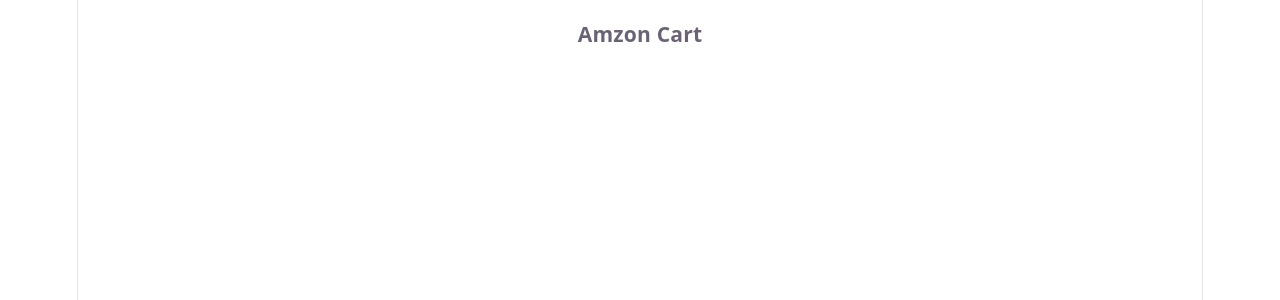
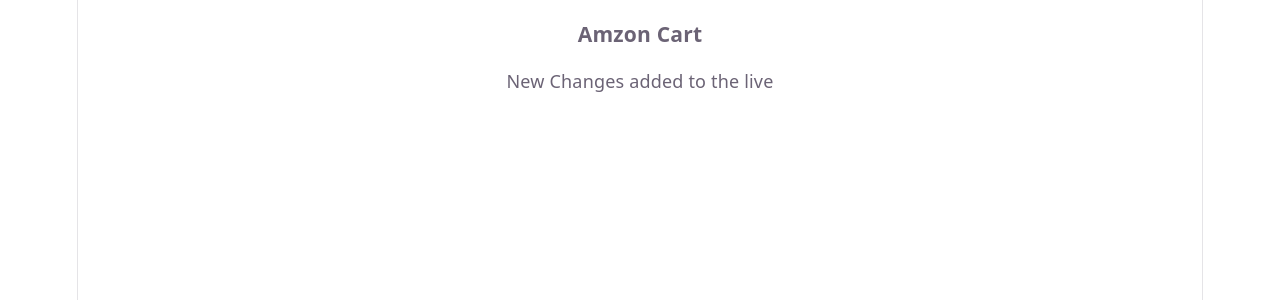
Before and after one commit to sreekanthkona3/amazon, a React (Vite) app: page / in a window 1280 px wide. Shown: the top 300 px of the page. Built offline with nearby package versions, Linux system fonts and the light colour scheme.

Commit message:
amazon-cart-new changes

```diff
--- a/src/App.tsx
+++ b/src/App.tsx
@@ -8,6 +8,8 @@
   return (
     <>
      <h3>Amzon Cart</h3>
+     <p>New Changes added to the live</p>
+     {/* 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 */}
     </>
   )
 }
```
